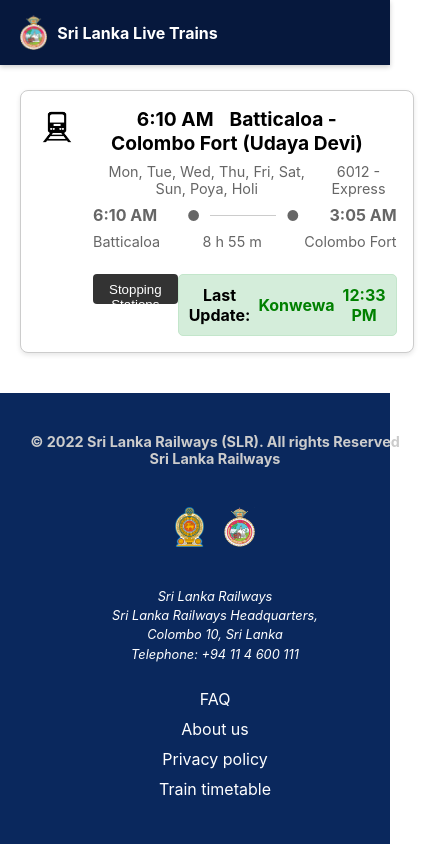
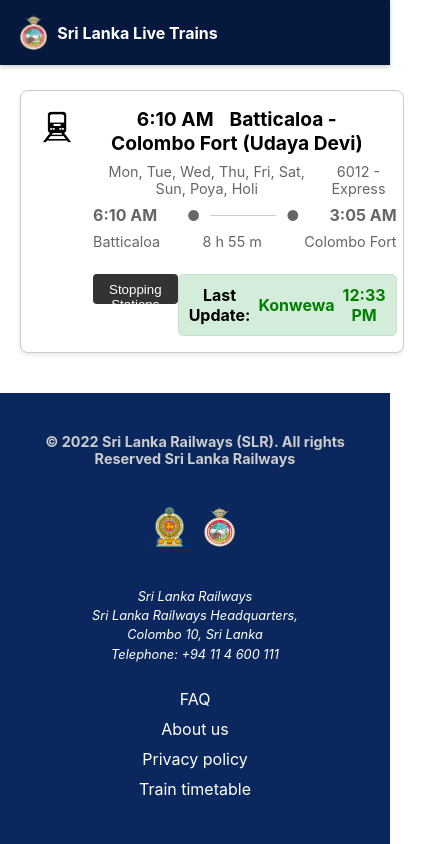
Before and after one commit to nimansu-fernando/SL-Live-Trains-Web-Client, a React (Create React App) app: page / in a window 390 px wide. Shown: the whole page, 430 px wide, since content can reach past the window. Built offline with nearby package versions, Linux system fonts and the light colour scheme.

Commit message:
Fixed footer overflow issue on smaller screens

```diff
--- a/src/styles/footer.css
+++ b/src/styles/footer.css
@@ -3,6 +3,8 @@
   color: #ccc;
   padding: 40px 0;
   margin-top: 40px;
+  flex-wrap: wrap;
+  overflow-x: hidden;
 }
 
 .container {
@@ -10,6 +12,7 @@
   max-width: 1200px;
   margin: 0 auto;
   padding: 0 20px;
+  box-sizing: border-box;
 }
 
 .footer-content {
@@ -24,6 +27,7 @@
   align-items: center;
   justify-content: space-between;
   width: 100%;
+  box-sizing: border-box;
 }
 
 .footer-logos {
@@ -64,6 +68,7 @@
   display: flex;
   justify-content: center;
   margin-top: 30px;
+  flex-wrap: wrap;
 }
 
 .footer-links a {
@@ -82,6 +87,7 @@
   .footer-top {
     flex-direction: column;
     align-items: center;
+    padding: 0 10px;
   }
 
   .footer-logos {
```
